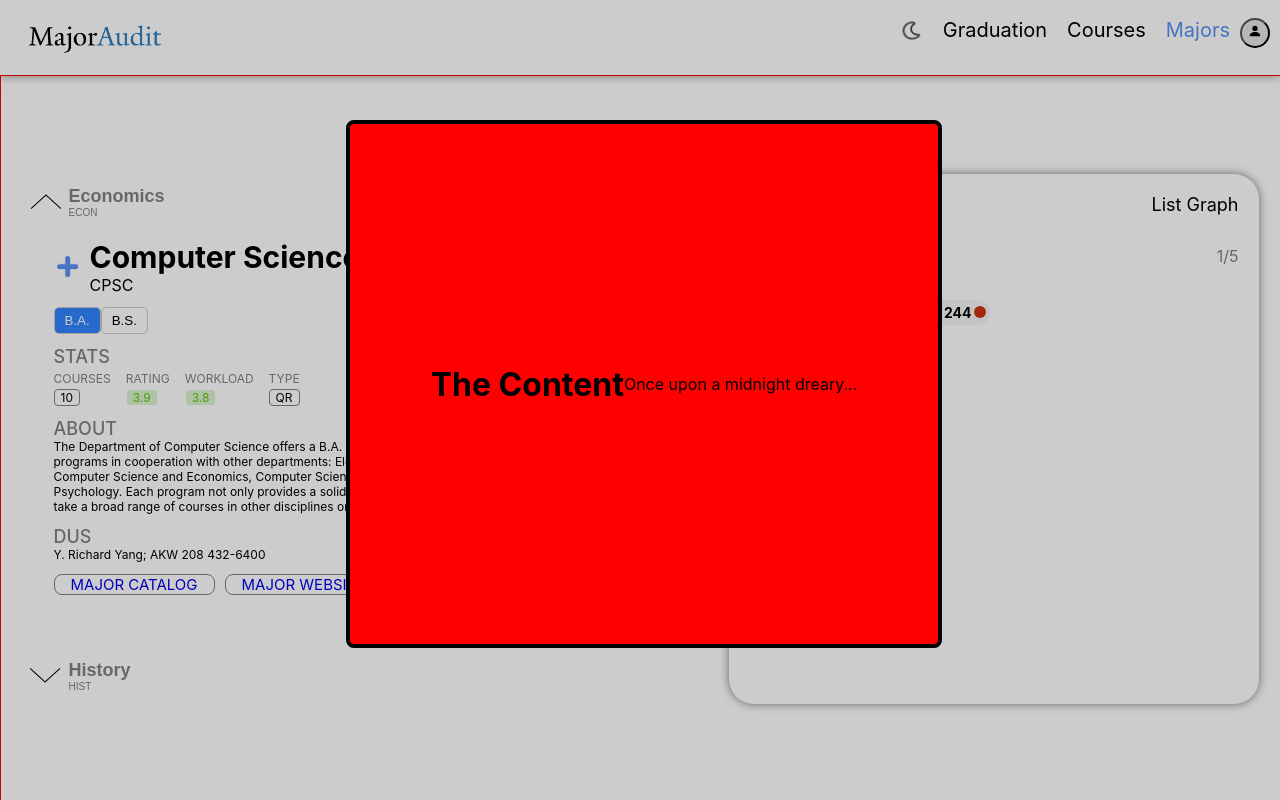
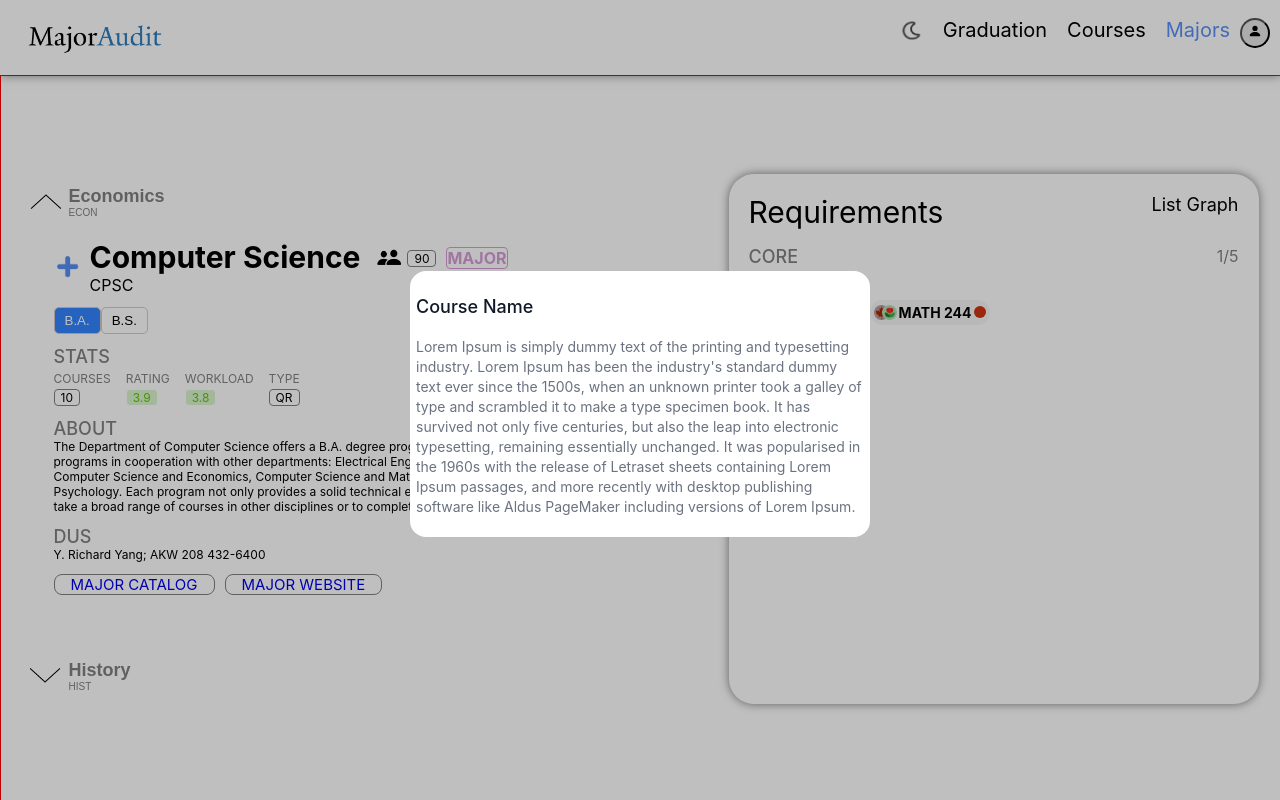
Before and after one commit to YaleComputerSociety/MajorAudit, a React (Create React App) app in the folder frontend/: page /majors in a window 1280 px wide. Built offline with nearby package versions, Linux system fonts and the light colour scheme.

Commit message:
A Modal exists with button clicked on
Imported headlessui
I struggled too much with createContext, gonna retry

```diff
--- a/frontend/package.json
+++ b/frontend/package.json
@@ -5,6 +5,7 @@
   "dependencies": {
     "@emotion/react": "^11.11.4",
     "@emotion/styled": "^11.11.0",
+    "@headlessui/react": "^1.7.19",
     "@mui/material": "^5.15.11",
     "@testing-library/jest-dom": "^5.17.0",
     "@testing-library/react": "^13.4.0",
--- a/frontend/src/commons/components/courses/CourseBoxSmall.tsx
+++ b/frontend/src/commons/components/courses/CourseBoxSmall.tsx
@@ -1,4 +1,4 @@
-import React from "react";
+import React, { useContext } from "react";
 import styles from "./CourseBoxSmall.module.css";
 
 import "react-tooltip/dist/react-tooltip.css";
--- a/frontend/src/commons/components/courses/CourseModal.tsx
+++ b/frontend/src/commons/components/courses/CourseModal.tsx
@@ -1,28 +1,97 @@
-import React from "react";
-import styles from "./CourseModal.module.css";
+import React, { useState } from "react";
+import { Dialog } from "@headlessui/react";
 
 import { Course } from "../../types/TypeCourse";
 
 export default function CourseModal() {
+  let [isOpen, setIsOpen] = useState(true);
+
+  function closeModal() {
+    setIsOpen(false);
+  }
+
+  function openModal() {
+    setIsOpen(true);
+  }
+
   return (
-    <div style={{position: "fixed", width: "100vw", height: "100vh", backgroundColor: "rgba(0,0,0,0.2)"}}>
+    <>
       <div
         style={{
           position: "fixed",
+          inset: "0",
           display: "flex",
+          alignItems: "center",
           justifyContent: "center",
-            alignItems: "center",
-            margin: "15vh 20vh 27vw 27vw",
-            height: "65vh",
-            width: "46vw",
-            border: "4px solid black",
-            borderRadius: "8px",
-            backgroundColor: "red"
         }}
       >
-            <h1>The Content</h1>
-            <p>Once upon a midnight dreary...</p>
+        <button
+          type="button"
+          onClick={openModal}
+          className="rounded-md bg-black/20 px-4 py-2 text-sm font-medium text-white hover:bg-black/30 focus:outline-none focus-visible:ring-2 focus-visible:ring-white/75"
+        >
+          Open dialog
+        </button>
+      </div>
+      <Dialog open={isOpen} onClose={closeModal} style={{ position: "relative", zIndex: "10" }}>
+        <div
+          style={{
+            position: "fixed",
+            inset: "0",
+            backgroundColor: "rgb(0, 0, 0, 0.25)",
+          }}
+        />
+        <div style={{ position: "fixed", inset: "0", overflowY: "auto" }}>
+          <div
+            style={{
+              display: "flex",
+              minHeight: "100%",
+              alignItems: "center",
+              justifyContent: "center",
+              padding: "4px",
+              textAlign: "center",
+            }}
+          >
+            <Dialog.Panel
+              style={{
+                width: "100%",
+                maxWidth: "28rem",
+                overflow: "hidden",
+                borderRadius: "1rem",
+                backgroundColor: "rgb(256, 256, 256)",
+                padding: "6px",
+                textAlign: "left",
+                alignItems: "middle",
+                boxShadow:
+                  "box-shadow: 0 20px 25px -5px rgb(0 0 0 / 0.1), 0 8px 10px -6px rgb(0 0 0 / 0.1)",
+              }}
+            >
+              <Dialog.Title
+                as="h3"
+                style={{
+                  fontSize: "1.125rem",
+                  lineHeight: "1.5rem",
+                  fontWeight: "500",
+                  color: "rgb(17, 24, 39)",
+                }}
+              >
+                Course Name
+              </Dialog.Title>
+              <div style={{ marginTop: "2px" }}>
+                <p
+                  style={{
+                    fontSize: "0.875rem",
+                    lineHeight: "1.25rem",
+                    color: "rgb(107, 114, 128)",
+                  }}
+                >
+                  Lorem Ipsum is simply dummy text of the printing and typesetting industry. Lorem Ipsum has been the industry's standard dummy text ever since the 1500s, when an unknown printer took a galley of type and scrambled it to make a type specimen book. It has survived not only five centuries, but also the leap into electronic typesetting, remaining essentially unchanged. It was popularised in the 1960s with the release of Letraset sheets containing Lorem Ipsum passages, and more recently with desktop publishing software like Aldus PageMaker including versions of Lorem Ipsum.
+                </p>
+              </div>
+            </Dialog.Panel>
           </div>
         </div>
+      </Dialog>
+    </>
   );
 }
```
Also changed, not shown: 1 other file (tests, documents, lock files or other folders). Lines whose indentation alone changed are shown as unchanged.
